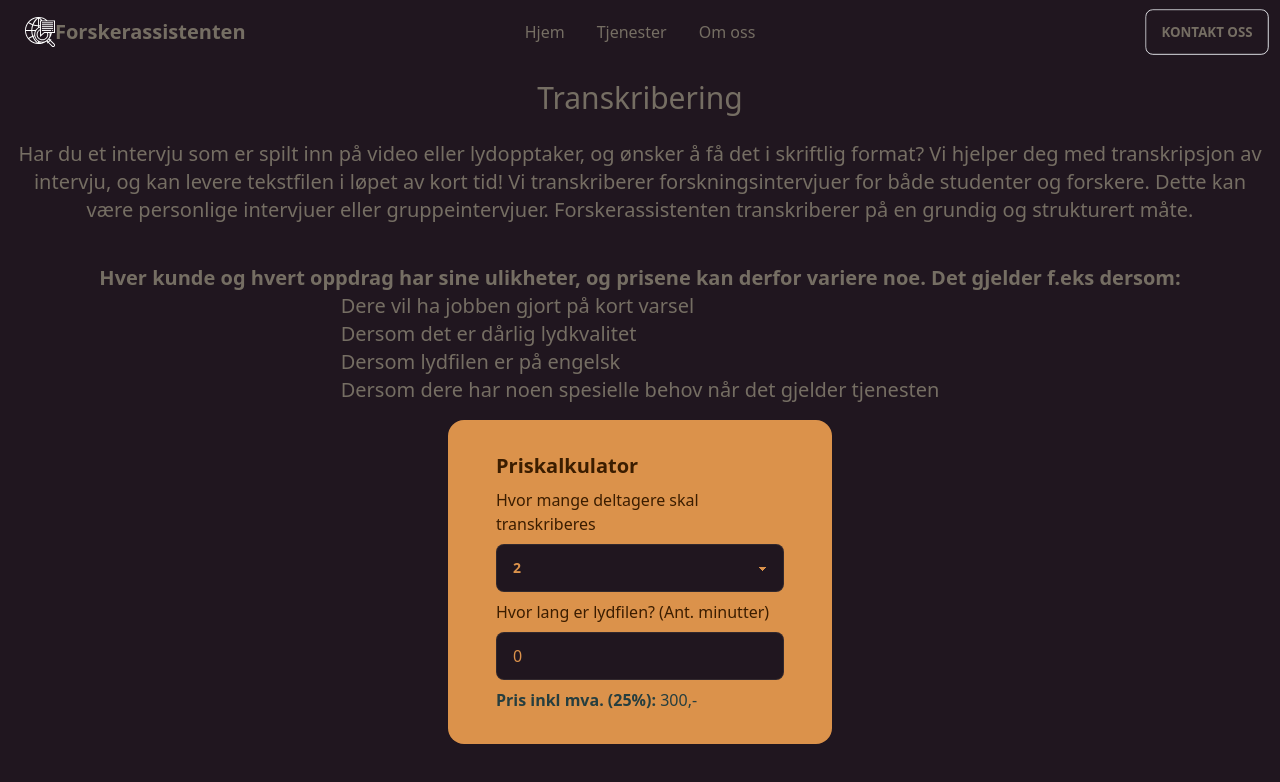
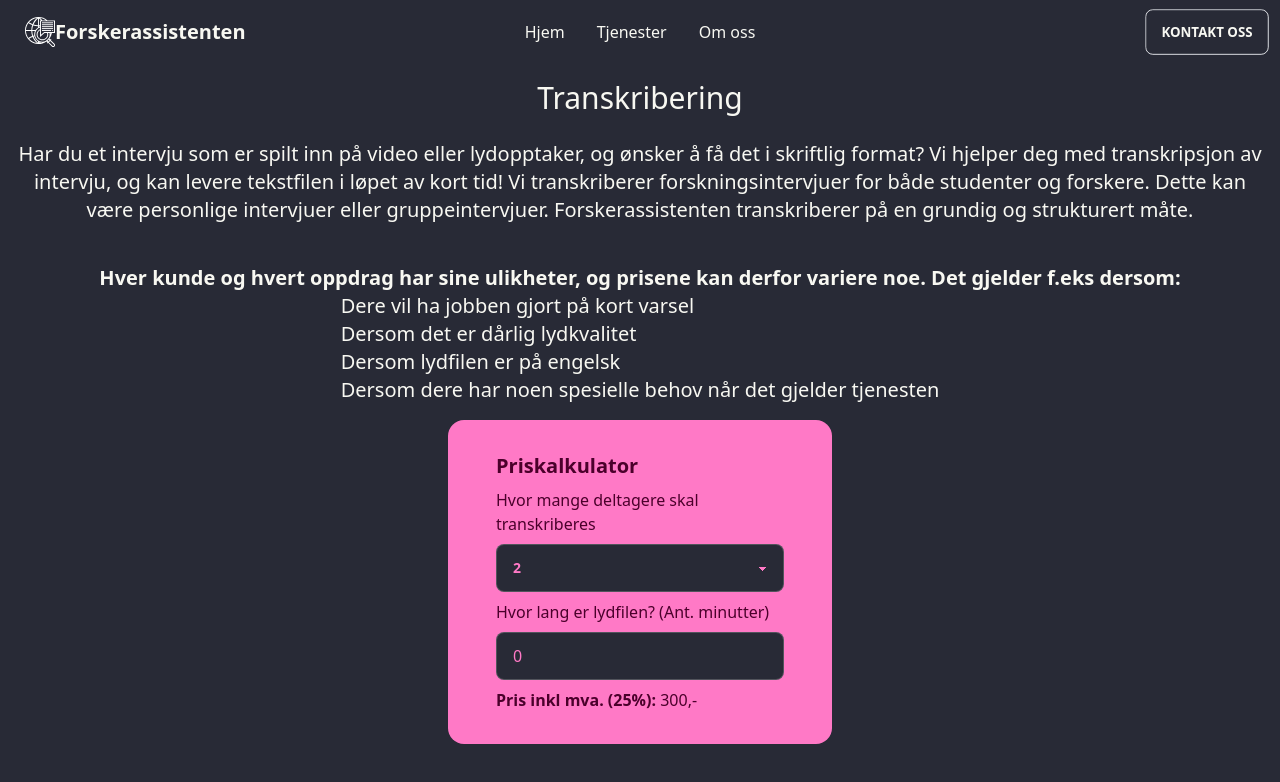
Before and after one commit to gabeogard/forsker-assistent-web-v2, a Next.js app: page /services in a window 1280 px wide. Shown: the top 782 px of the page. Built offline with nearby package versions, Linux system fonts and the light colour scheme.

Commit message:
changed color pallette

```diff
--- a/components/PriceCalculator.tsx
+++ b/components/PriceCalculator.tsx
@@ -31,7 +31,7 @@ const PriceCalculator = () => {
             className="input input-bordered sm:w-sm lg:w-full md:w-full max-w-xs text-primary"
           />
           <div className="card-actions justify-end">
-            <p className="text-secondary">
+            <p className="text-primary-content">
               <strong>Pris inkl mva. (25%):</strong> {amountPeople ? calculateCost(amountPeople, selectedMinutes).toLocaleString('nb-no') : 0},-
             </p>
           </div>
--- a/pages/_document.tsx
+++ b/pages/_document.tsx
@@ -2,7 +2,7 @@ import { Html, Head, Main, NextScript } from 'next/document'
 
 export default function Document() {
   return (
-    <Html data-theme="coffee">
+    <Html data-theme="dracula">
     <meta name='description' content='Forskerassistenten gjør din forskning lettere ved å tilby tjenester som hjelper deg å fokusere på de kritiske delene av forskningen din'/>
     <meta name="viewport" content="width=device-width, initial-scale=1"/>
     <meta name='description' content="Transkribering"/>
```
